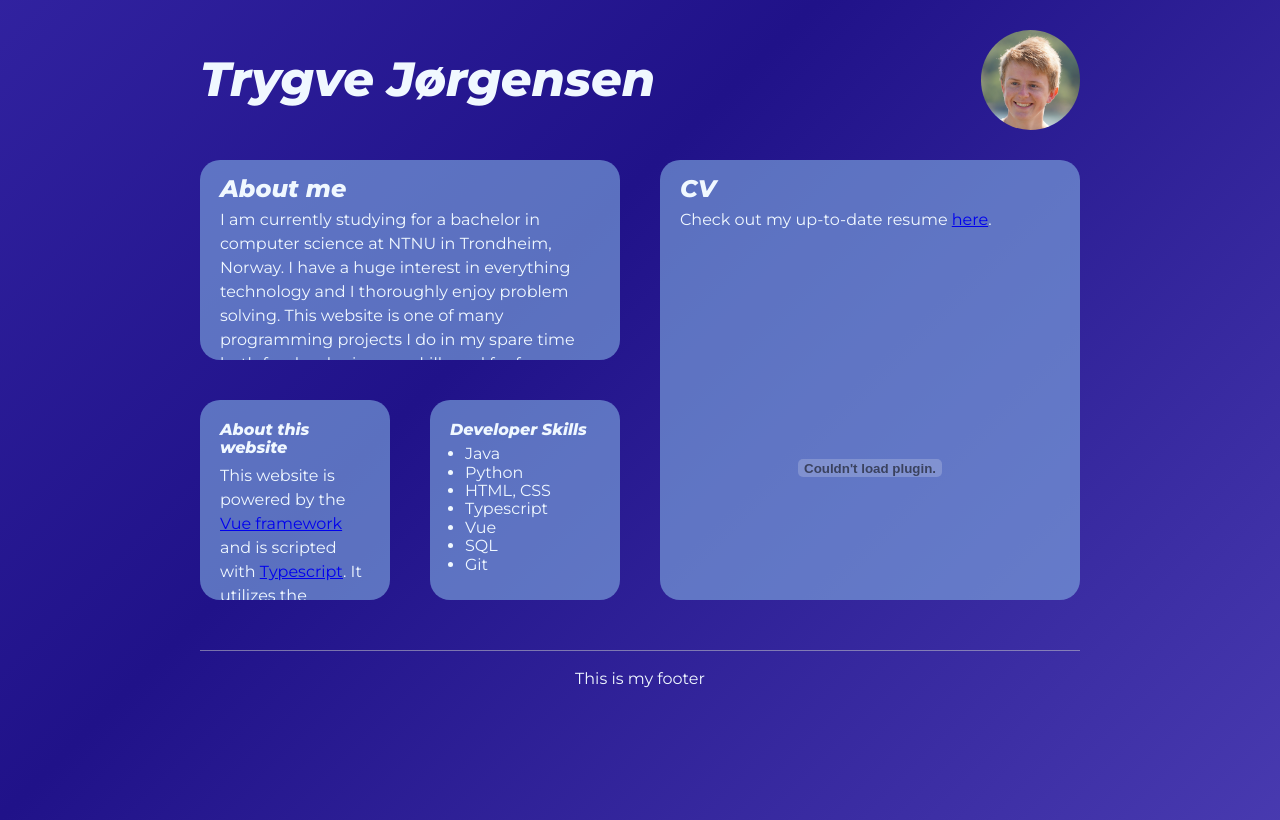
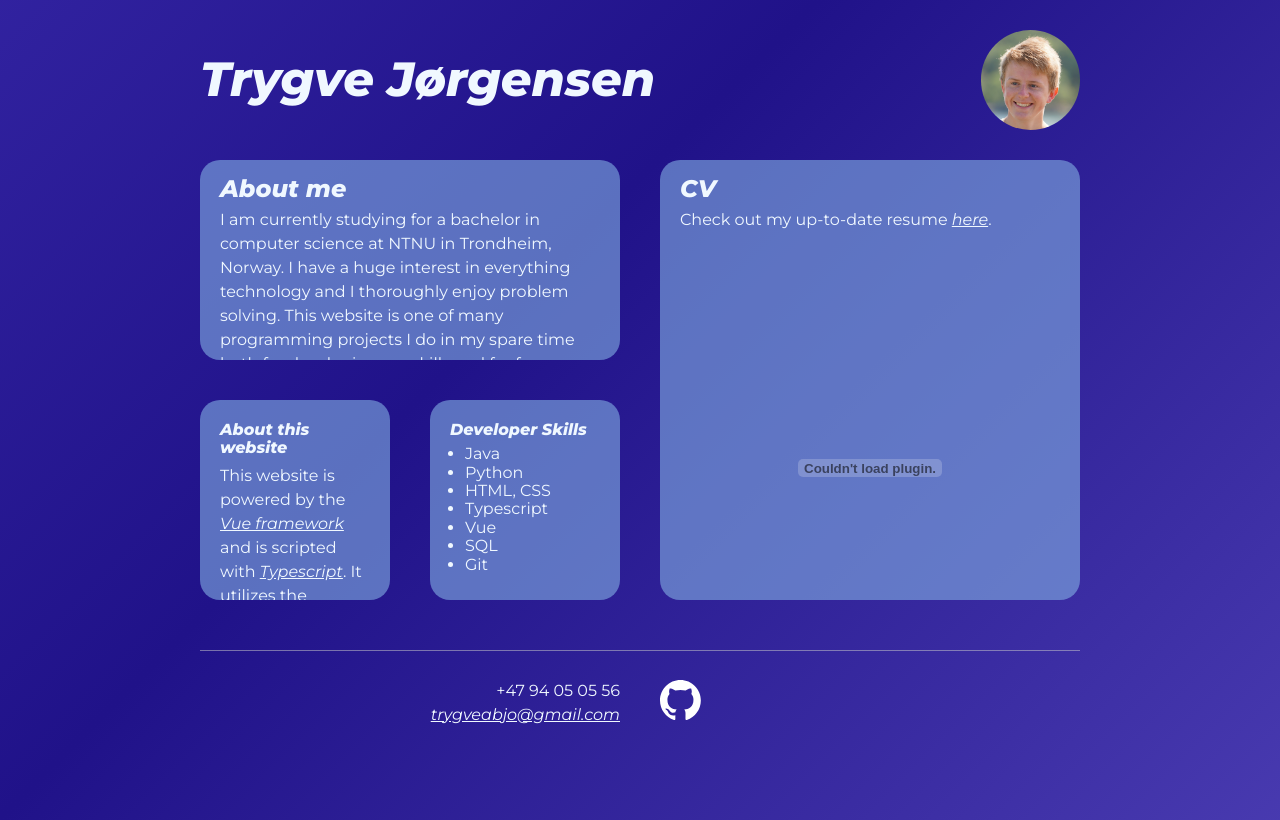
Before and after one commit to troytyggis55/personal-website, a Vue app: page / in a window 1280 px wide. Built offline with nearby package versions, Linux system fonts and the light colour scheme.

Commit message:
Styled footer and added github link

```diff
--- a/public/AboutThisSite.md
+++ b/public/AboutThisSite.md
@@ -2,4 +2,4 @@
 This website is powered by the [Vue framework](https://vuejs.org/) and is scripted with
 [Typescript](https://www.typescriptlang.org/). It utilizes the
 [Markdown-it](https://markdown-it.github.io/) library for handling of large amounts of text like
-this very card. The source code is available on [GitHub](https://github.com/troytyggis55/personal-website).
+this very card. The source code for this website is available on [GitHub](https://github.com/troytyggis55/personal-website).
--- a/src/assets/global.scss
+++ b/src/assets/global.scss
@@ -26,6 +26,11 @@ body {
 
 p {
   line-height: 1.5em;
+}
+
+a {
+  color: aliceblue;
+  font-style: italic;
 }
 
 ul {
--- a/src/components/CustomFooter.vue
+++ b/src/components/CustomFooter.vue
@@ -1,6 +1,12 @@
 <template>
   <footer>
-    <p>This is my footer</p>
+    <div class="details">
+      <p>+47 94 05 05 56</p>
+      <a href="mailito: trygveabjo@gmail.com"><p>trygveabjo@gmail.com</p></a>
+    </div>
+    <div class="icons">
+      <a href="https://github.com/troytyggis55" target=”_blank”><img src="github-mark-white.svg" alt="Github Logo"/></a>
+    </div>
   </footer>
 </template>
 <script>
@@ -8,11 +14,37 @@ export default {
   name: 'CustomFooter'
 }
 </script>
-<style>
+<style scoped>
 footer {
   display: flex;
+  align-items: center;
   justify-content: center;
+  gap: 40px;
+
   margin-top: 50px;
+  padding-top: 20px;
+  padding-bottom: 50px;
+
   border-top: 1px solid rgba(204, 204, 204, 0.51);
+  text-align: right;
+}
+
+p {
+  line-height: 0.5;
+}
+
+div {
+  width: 100%;
+}
+
+.details {
+  text-align: right;
+}
+.icons {
+  text-align: left;
+}
+
+img {
+  height: 40px;
 }
 </style>
```
Also changed, not shown: public/github-mark-white.svg (added).
